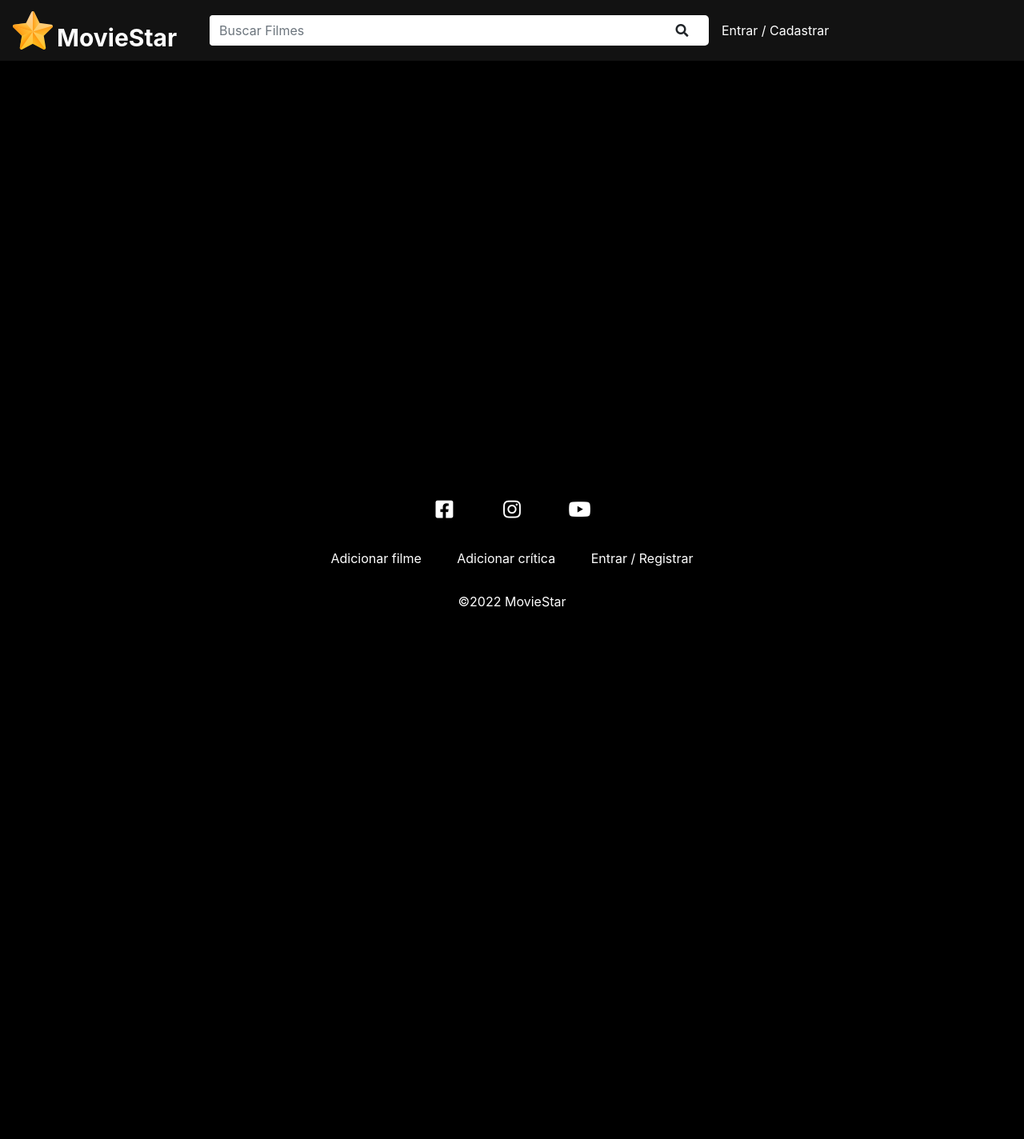
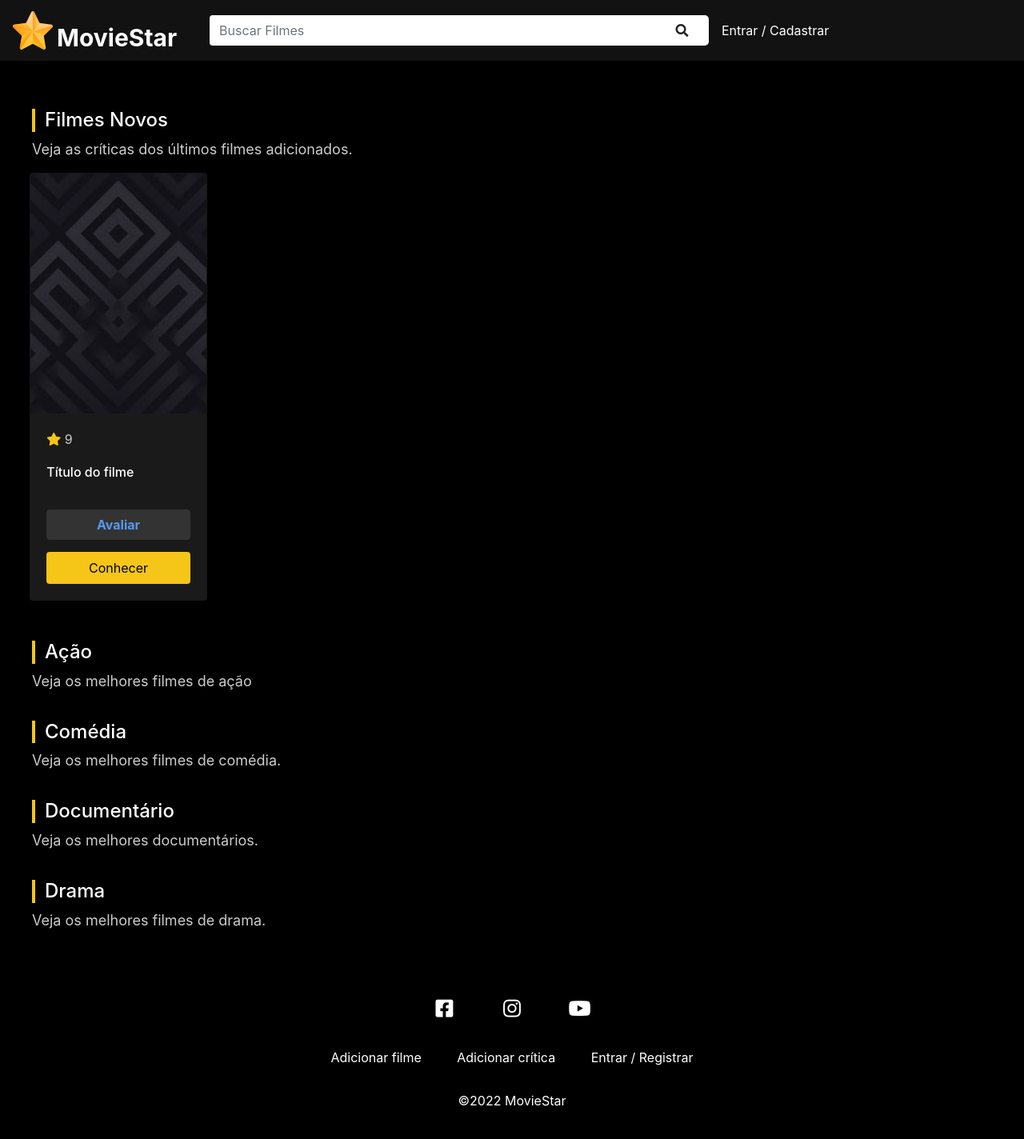
Before and after one commit to mendjoy/projeto-MovieStar, a PHP site: page / in a window 1280 px wide. Shown: the whole page at 80% size. Before the commit the page ends 759 px from the top, so only its background shows below. Run offline with PHP 8.4, Linux system fonts and the light colour scheme.

Commit message:
home e css da home

```diff
--- a/css/styles.css
+++ b/css/styles.css
@@ -61,6 +61,77 @@
 
 .nav-item{
     list-style: none;
+}
+
+/*home*/
+.section-title{
+    font-size: 24px;
+    border-left: 4px solid #f5c518;
+    padding-left: 12px;
+    margin-top: 20px;
+}
+
+.section-description{
+    color: #ccc;
+    font-size: 18px;
+}
+.movies-container{
+    display: flex;
+    flex-wrap: wrap;
+    margin: 0 -15px;
+}
+
+.movie-card{
+    background-color: #1a1a1a;
+    width: 18%;
+    margin-bottom: 30px;
+    margin-left: 1%;
+    margin-right: 1%;
+}
+
+.movie-card .card-img-top{
+    height: 300px;
+    width: 100%;
+    background-size: cover;
+    background-position: center;
+}
+
+.card-title{
+    height: 3rem;
+}
+
+.card-title a{
+    font-size: 16px;
+    color: white;
+}
+
+.fas.fa-star{
+    color: #f5c518;
+}
+
+.rating{
+    color: #ccc;
+}
+
+.rate-btn{
+    margin-bottom: 15px;
+    color: #5799ef;
+    background-color: #333;
+    border-color: #333;
+    width: 100%;
+    font-weight: bold;
+}
+
+.rate-btn:hover{
+    background-color: #444;
+    border-color: #444;
+}
+
+.empty-list{
+    text-align: center;
+    font-size: 18px;
+    width: 100%;
+    font-weight: bold;
 }
 /*footer*/
 
--- a/index.php
+++ b/index.php
@@ -5,6 +5,41 @@
 
 
     <div id="main-container" class="container-fluid">
+        <h2 class="section-title">Filmes Novos</h2>
+        <p class="section-description">Veja as críticas dos últimos filmes adicionados.</p>
+        <div class="movies-container">
+            <div class="card movie-card">
+                <div class="card-img-top" style="background-image: url('<?= $BASE_URL ?>img/movies/movie_cover.jpg')"></div>
+                <div class="card-body">
+                    <p class="card-rating">
+                        <i class="fas fa-star"></i>
+                        <span class="rating">9</span>
+                    </p>
+                    <h5 class="card-title">
+                        <a href="#">Título do filme</a>
+                    </h5>
+                    <a href="#" class="btn btn-primary rate-btn">Avaliar</a>
+                    <a href="#" class="btn btn-primary card-btn">Conhecer</a>
+                </div>
+            </div>
+        </div>
+
+        <h2 class="section-title">Ação</h2>
+        <p class="section-description">Veja os melhores filmes de ação</p>
+        <div class="movies-container"></div>
+
+        <h2 class="section-title">Comédia</h2>
+        <p class="section-description">Veja os melhores filmes de comédia.</p>
+        <div class="movies-container"></div>
+
+        <h2 class="section-title">Documentário</h2>
+        <p class="section-description">Veja os melhores documentários.</p>
+        <div class="movies-container"></div>
+
+        <h2 class="section-title">Drama</h2>
+        <p class="section-description">Veja os melhores filmes de drama.</p>
+        <div class="movies-container"></div>
+
 
     </div>
 
```
